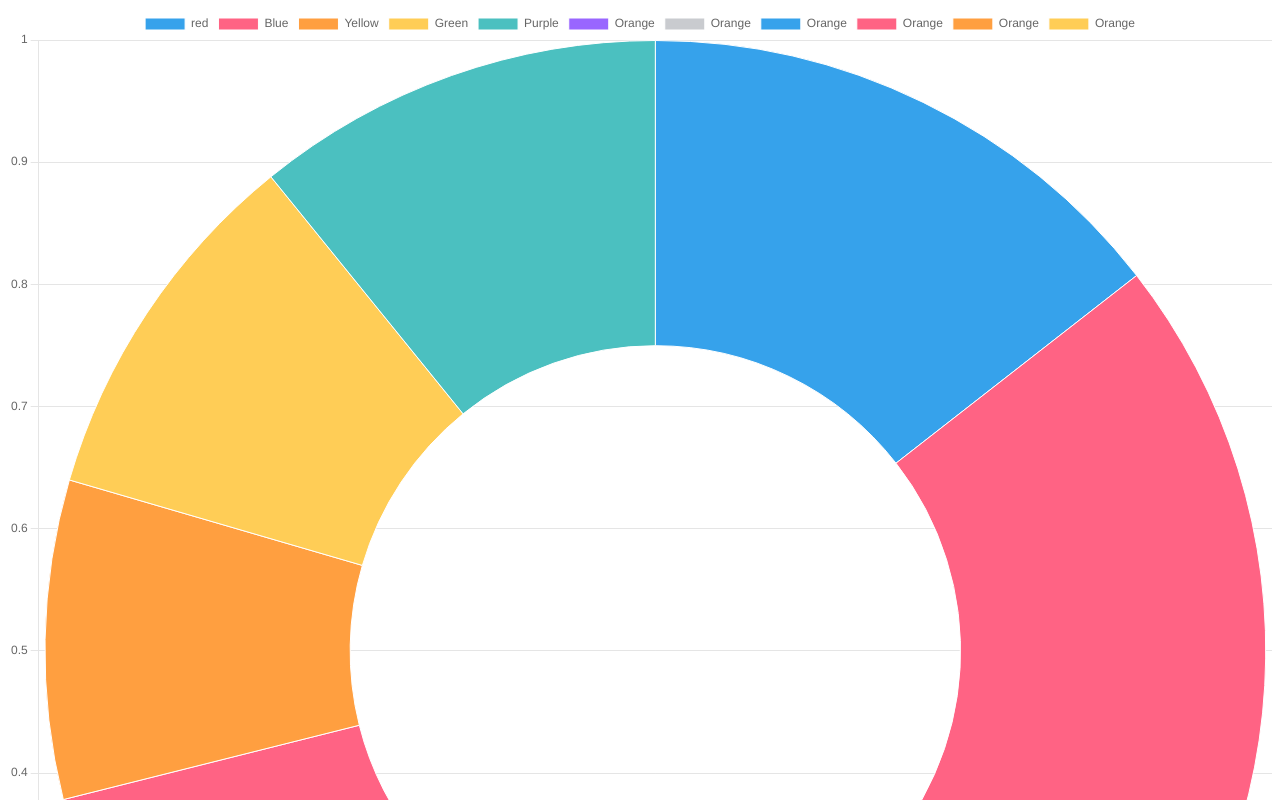
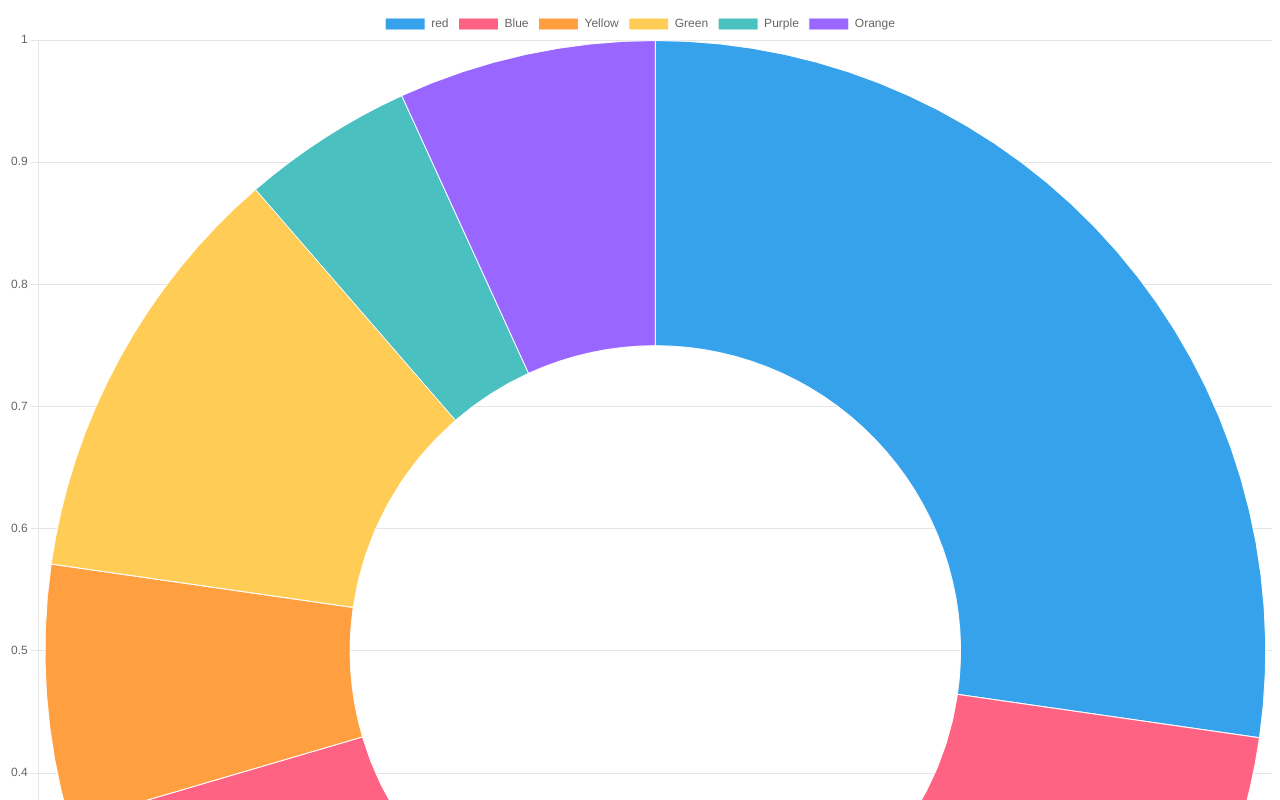
Before and after one commit to Jack-Web-PM/Chart.JS-Practice, a plain HTML site: page index.html in a window 1280 px wide. Shown: the top 800 px of the page. Drawn offline with nearby package versions, Linux system fonts and the light colour scheme.

Commit message:
Update index.html

```diff
--- a/index.html
+++ b/index.html
@@ -18,10 +18,10 @@
         new Chart(ctx, {
           type: 'doughnut',
           data: {
-            labels: ['red', 'Blue', 'Yellow', 'Green', 'Purple', 'Orange', 'Orange', 'Orange', 'Orange', 'Orange', 'Orange'],
+            labels: ['red', 'Blue', 'Yellow', 'Green', 'Purple', 'Orange',],
             datasets: [{
               label: '# of Votes',
-              data: [12, 19, 3, 5, 2, 3, 4, 5, 6, 7, 8, 9],
+              data: [12, 19, 3, 5, 2, 3,],
               borderWidth: 1
             }]
           },
```
